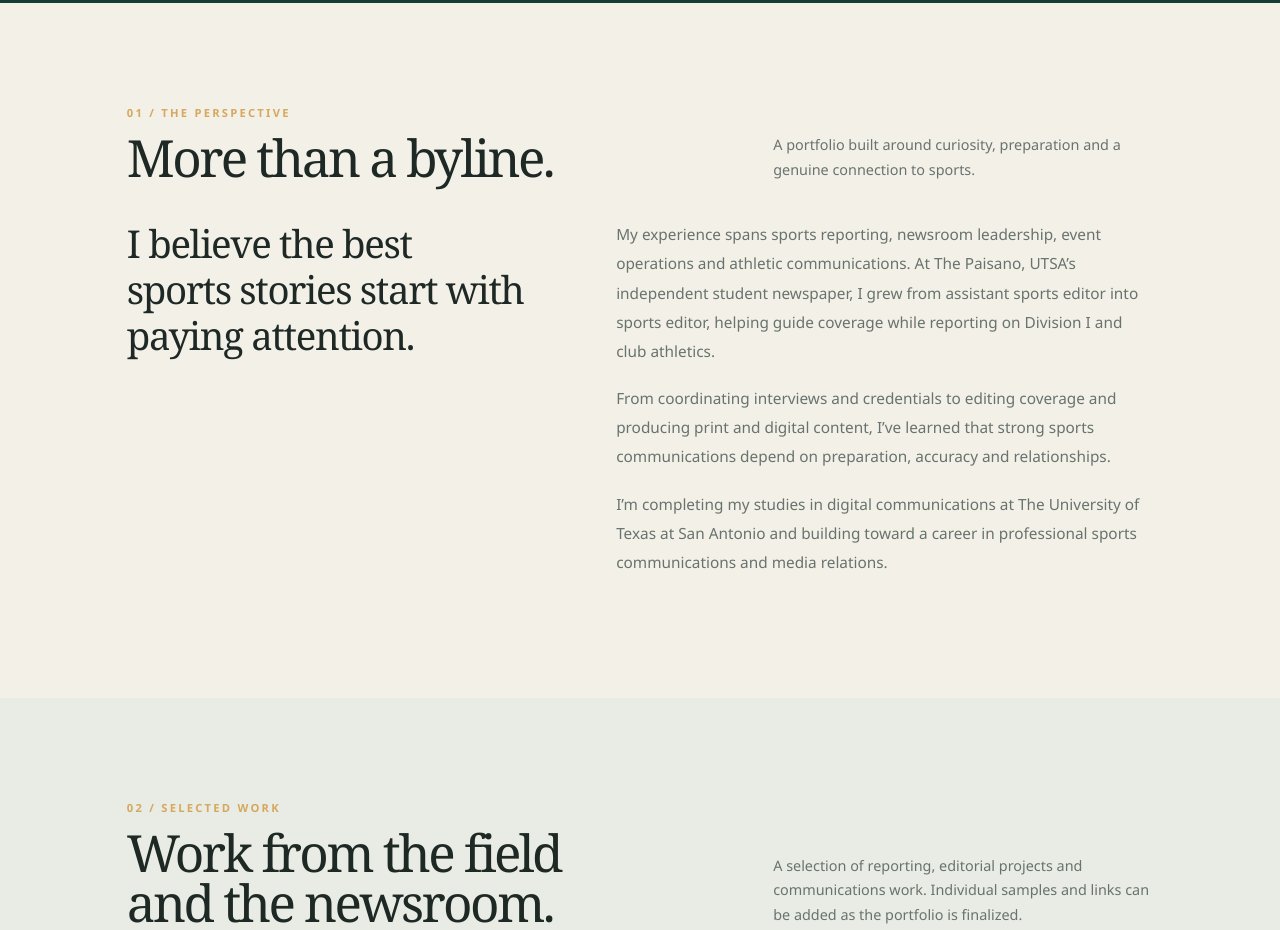
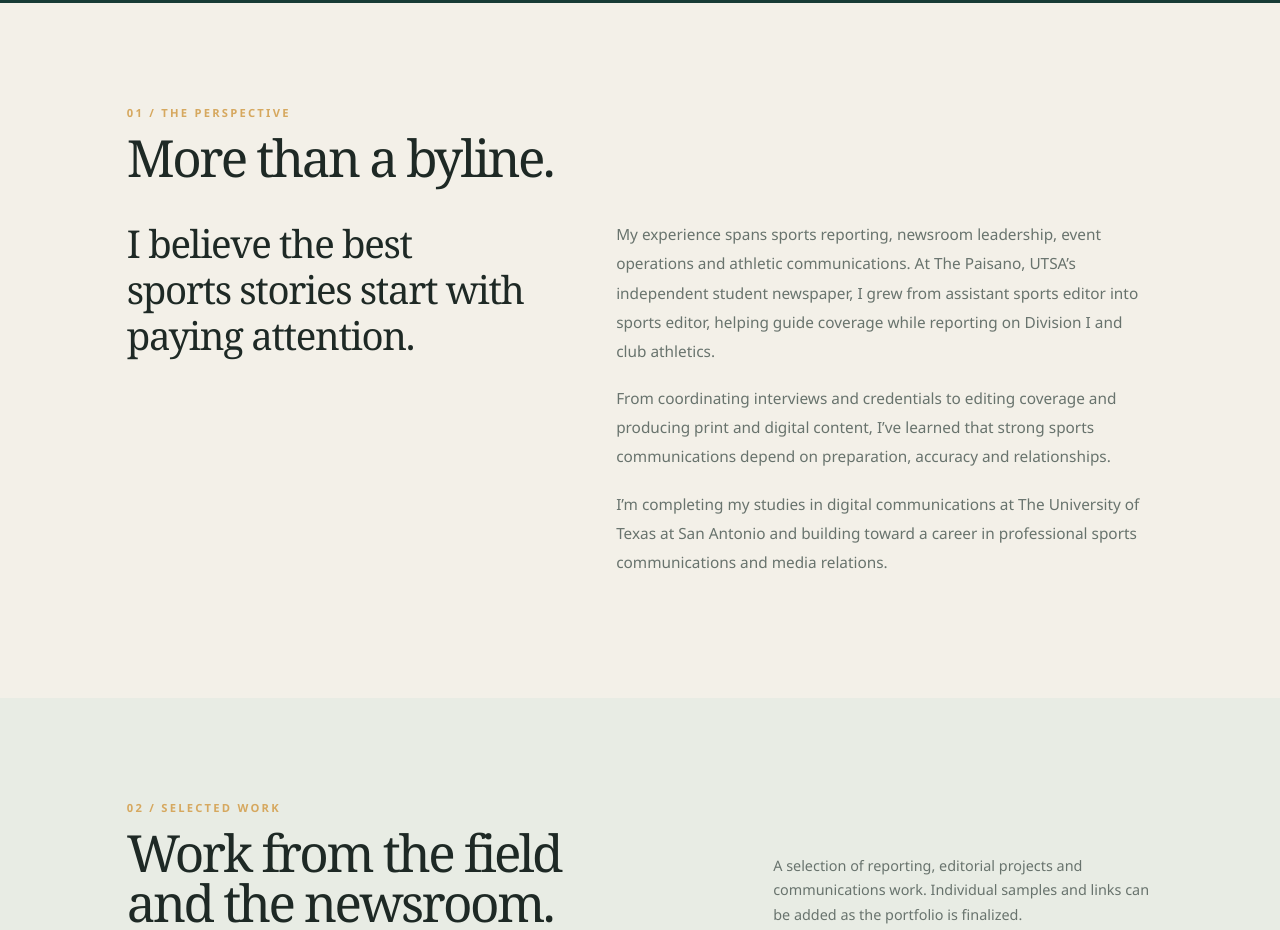
Before and after one commit to From-The-Stands/From-The-Stands.github.io, a plain HTML site: page index.html in a window 1280 px wide. Shown: the part 840-1770 px from the top of the page. Drawn offline with Linux system fonts and the light colour scheme.

Commit message:
Update about section to remove paragraph content
Removed text from the about section paragraph.

```diff
--- a/index.html
+++ b/index.html
@@ -114,7 +114,7 @@ footer { max-width: 1180px; margin: auto; padding: 22px 6%; display: flex; justi
   </header>
   <main>
     <section class="section" id="about">
-      <div class="section-head"><div><div class="kicker">01 / The perspective</div><h2>More than a byline.</h2></div><p>A portfolio built around curiosity, preparation and a genuine connection to sports.</p></div>
+      <div class="section-head"><div><div class="kicker">01 / The perspective</div><h2>More than a byline.</h2></div><p></p></div>
       <div class="about-grid">
         <div class="about-statement">I believe the best sports stories start with paying attention.</div>
         <div class="about-body">
```
